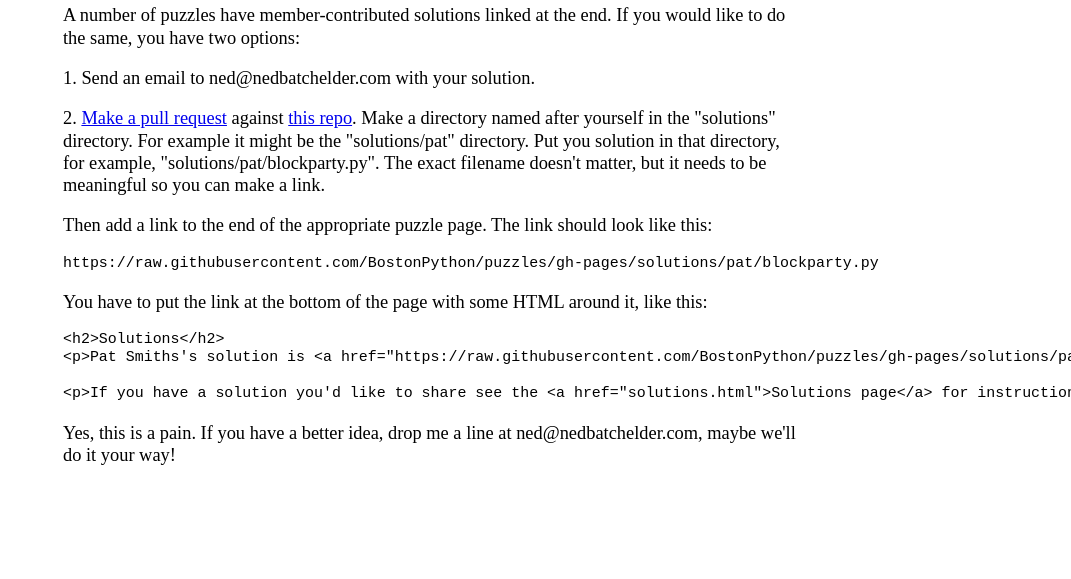
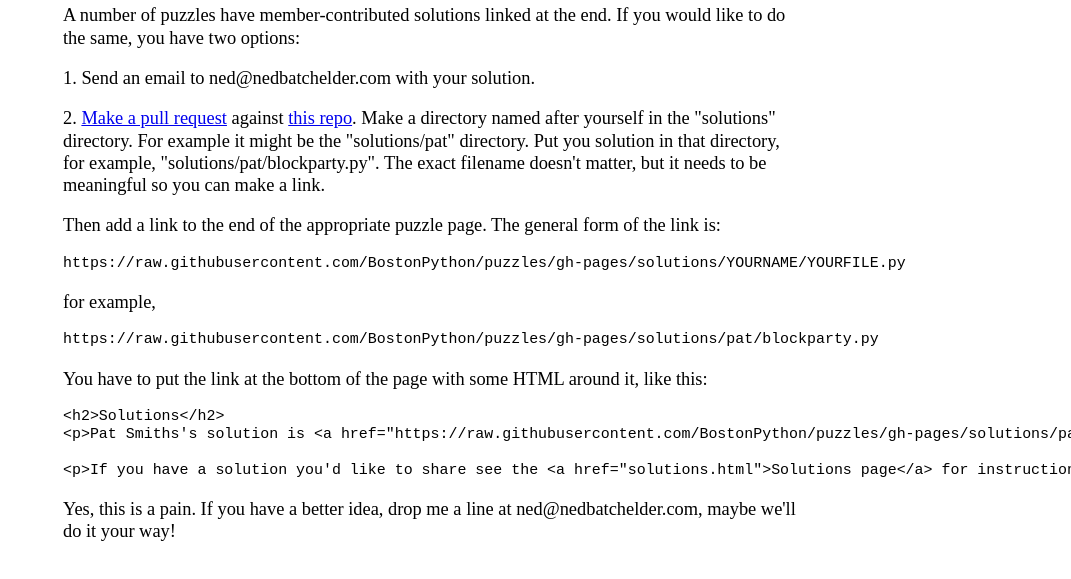
Before and after one commit to BostonPython/puzzles, a plain HTML site: page solutions.html in a window 1280 px wide. Shown: the part 89-668 px from the top of the page, without its empty margins (209-1280 px from the left). Drawn offline with Linux system fonts and the light colour scheme.

Commit message:
Tweak the link description

```diff
--- a/solutions.html
+++ b/solutions.html
@@ -17,11 +17,19 @@ named after yourself in the "solutions" directory.  For example it might be the
 Put you solution in that directory, for example, "solutions/pat/blockparty.py".  The exact filename
 doesn't matter, but it needs to be meaningful so you can make a link.</p>
 
-<p>Then add a link to the end of the appropriate puzzle page.  The link should look like this:</p>
+<p>Then add a link to the end of the appropriate puzzle page.  The general form
+of the link is:</p>
+
+<pre>
+https://raw.githubusercontent.com/BostonPython/puzzles/gh-pages/solutions/YOURNAME/YOURFILE.py
+</pre>
+
+<p>for example,</p>
 
 <pre>
 https://raw.githubusercontent.com/BostonPython/puzzles/gh-pages/solutions/pat/blockparty.py
 </pre>
+
 
 <p>You have to put the link at the bottom of the page with some HTML around it,
 like this:</p>
```
